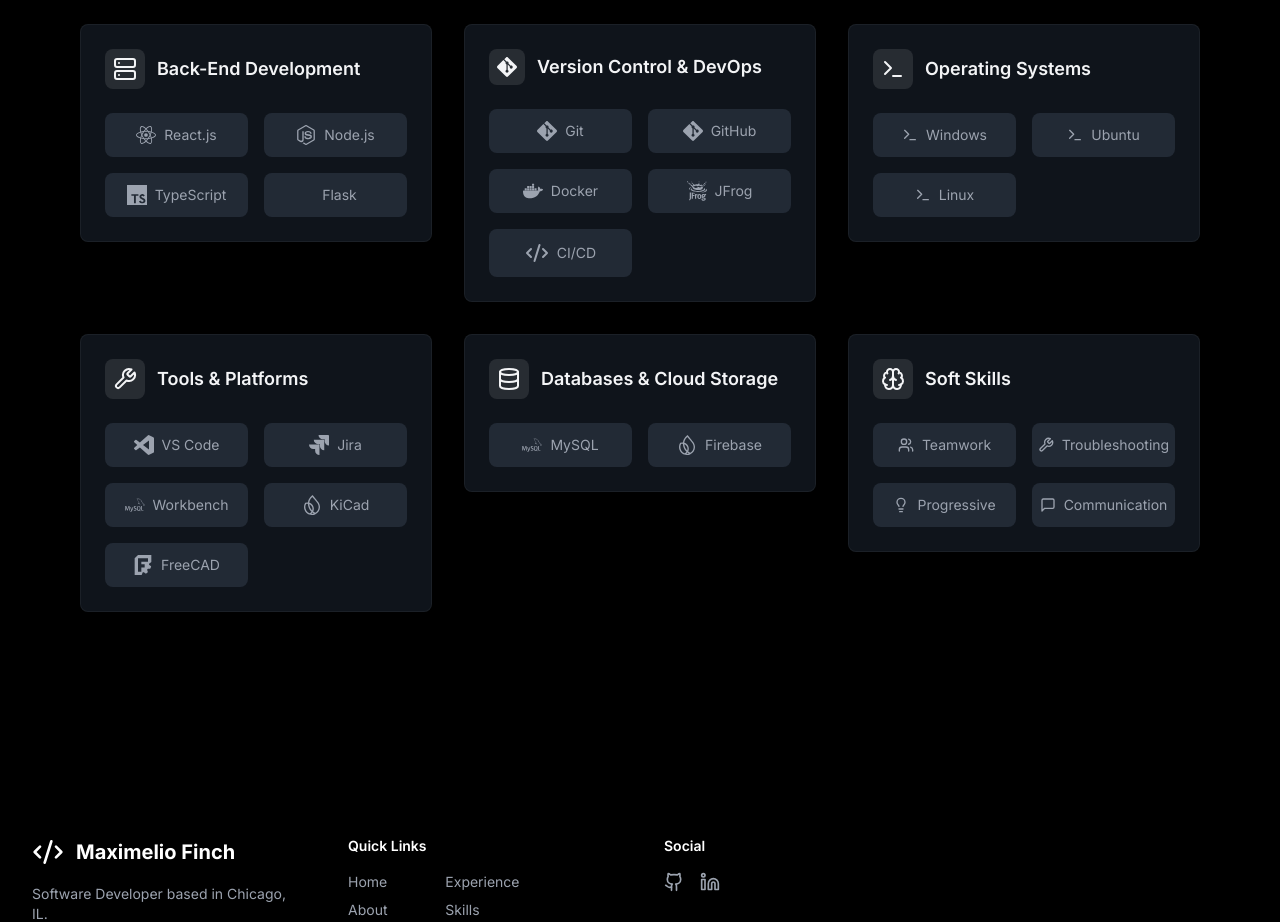
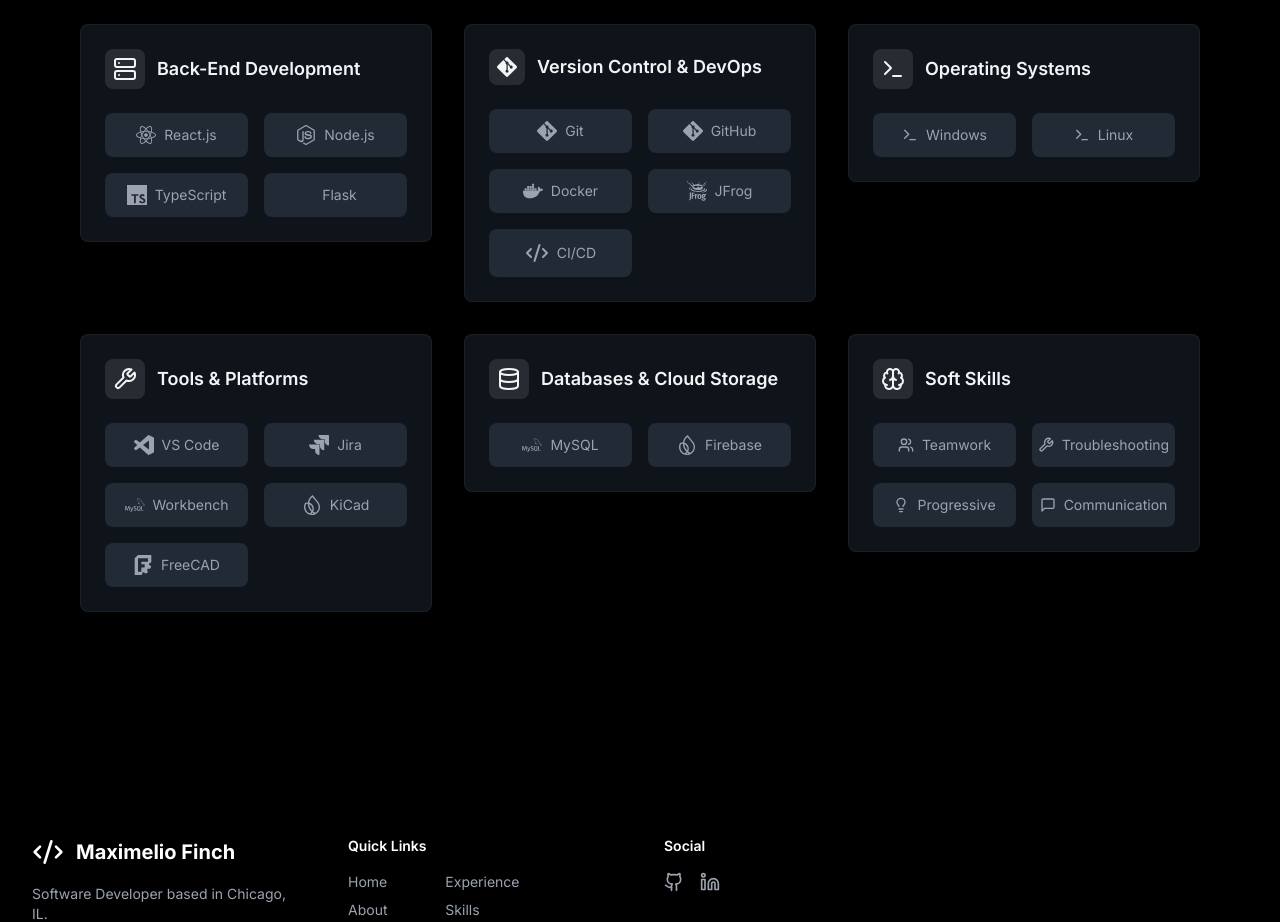
Before and after one commit to max-proj17/max-proj17.github.io, a Next.js app: page /skills in a window 1280 px wide. Shown: the part 1000-1922 px from the top of the page. Built offline with nearby package versions, Linux system fonts and the light colour scheme.

Commit message:
Updated list

```diff
--- a/src/pages/Skills.tsx
+++ b/src/pages/Skills.tsx
@@ -116,7 +116,6 @@
 		icon: <Terminal className="w-6 h-6" />,
 		items: [
 			{ name: 'Windows', icon: <Terminal className="w-4 h-4" /> },
-			{ name: 'Ubuntu', icon: <Terminal className="w-4 h-4" /> },
 			{ name: 'Linux', icon: <Terminal className="w-4 h-4" /> },
 		]
 	},
```
